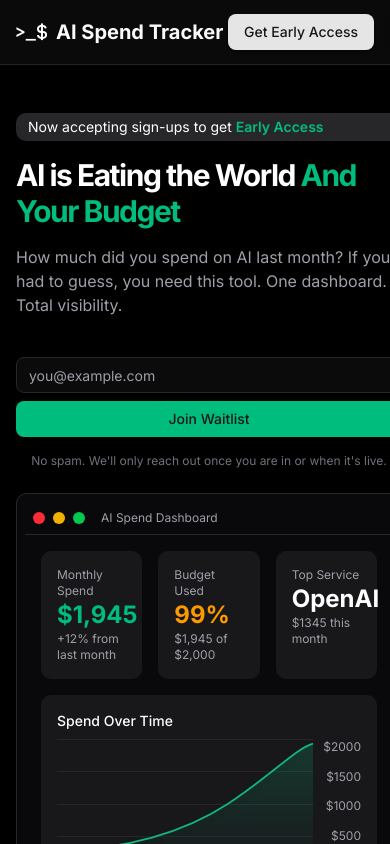
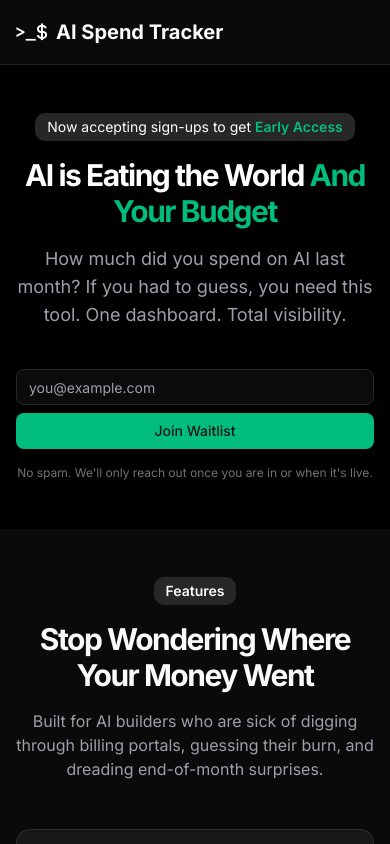
Before and after one commit to PPPartners/aispendtracker.com, a Next.js app: page / in a window 390 px wide. Shown: the top 844 px of the page. Built offline with nearby package versions, Linux system fonts and the light colour scheme.

Commit message:
New mobile layout

```diff
--- a/src/app/page.tsx
+++ b/src/app/page.tsx
@@ -13,7 +13,7 @@ export default function Home() {
   return (
     <div className="flex min-h-screen flex-col">
       <header className="px-4 sticky top-0 z-50 w-full border-b bg-background/95 backdrop-blur supports-[backdrop-filter]:bg-background/60">
-        <div className="container mx-auto flex h-16 items-center justify-between">
+        <div className="container mx-auto flex h-16 items-center justify-between max-w-screen-lg">
           <div className="flex items-center gap-2">
             <Image
               src="/aispendtracker-logo-white-tb.png"
@@ -50,14 +50,15 @@ export default function Home() {
               FAQ
             </Link>*/}
           </nav>
-          <div className="flex items-center gap-4">
+          {/* Hide button container on mobile, show on md+ */}
+          <div className="hidden md:flex items-center gap-4">
             <Link href="#signup">
               <Button>Get Early Access</Button>
             </Link>
           </div>
         </div>
       </header>
-      <main className="flex-1">
+      <main className="flex-1 w-full max-w-screen-xl mx-auto">
         <HeroSection />
         <FeaturesSection />
         <HowItWorksSection />
@@ -66,7 +67,7 @@ export default function Home() {
         <SignUpSection />
       </main>
       <footer className="w-full border-t bg-zinc-100 py-6 dark:bg-zinc-900">
-        <div className="container flex flex-col items-center justify-between gap-4 md:flex-row">
+        <div className="container flex flex-col items-center justify-between gap-4 md:flex-row max-w-screen-xl mx-auto">
           <div className="flex items-center gap-2 pl-4">
             <Image
               src="/aispendtracker-logo-white-tb.png"
--- a/src/components/website/hero-section.tsx
+++ b/src/components/website/hero-section.tsx
@@ -4,29 +4,30 @@ import WaitlistForm from "./waitlist-form"; // Import the reusable form
 
 export default function HeroSection() {
   return (
-    <section className="w-full py-12 md:py-24 lg:py-32 bg-black text-white">
+    <section className="w-full py-12 md:py-24 lg:py-32 md:pb-16 lg:pb-20 bg-black text-white">
       <div className="container mx-auto px-4 md:px-6">
         <div className="grid gap-6 lg:grid-cols-[1fr_400px] lg:gap-12 xl:grid-cols-[1fr_600px]">
-          <div className="flex flex-col justify-center space-y-4">
-            <div className="inline-block rounded-lg bg-zinc-800 px-3 py-1 text-sm">
+          <div className="flex flex-col justify-center space-y-4 ">
+            <div className="inline-block rounded-lg bg-zinc-800 px-3 py-1 text-sm mx-auto lg:mx-0">
               Now accepting sign-ups to get{" "}
               <span className="font-semibold text-emerald-500">
                 Early Access
               </span>{" "}
             </div>
-            <h1 className="text-3xl font-bold tracking-tighter sm:text-5xl xl:text-6xl/none">
+            <h1 className="text-3xl font-bold tracking-tighter sm:text-5xl xl:text-6xl/none text-center lg:text-left">
               AI is Eating the World{" "}
               <span className="text-emerald-500">And Your Budget</span>
             </h1>
-            <p className="max-w-[600px] text-zinc-400 md:text-xl">
+            <p className="max-w-[600px] text-zinc-400 text-lg text-center lg:text-left mx-auto">
               How much did you spend on AI last month? If you had to guess, you
               need this tool. One dashboard. Total visibility.
             </p>
             <div className="mt-6">
-              <WaitlistForm className="max-w-lg" />
+              <WaitlistForm className="max-w-lg mx-auto" />
             </div>
           </div>
-          <div className="flex items-center justify-center">
+          {/* Hide this column on mobile/tablet, show on lg+ */}
+          <div className="hidden lg:flex items-center justify-center">
             <div className="relative w-full max-w-[600px] overflow-hidden rounded-lg border border-zinc-800 bg-zinc-950 p-2 shadow-xl">
               <div className="flex items-center gap-2 border-b border-zinc-800 p-2">
                 <div className="h-3 w-3 rounded-full bg-red-500" />
--- a/src/components/website/waitlist-form.tsx
+++ b/src/components/website/waitlist-form.tsx
@@ -62,7 +62,7 @@ export default function WaitlistForm({ className }: WaitlistFormProps) {
     <div className={`w-full max-w-md space-y-4 ${className}`}>
       {!isSuccess ? (
         <form onSubmit={handleSubmit} className="w-full space-y-4">
-          <div className="flex flex-col sm:flex-row items-center gap-2">
+          <div className="flex flex-col sm:flex-row gap-2">
             <label htmlFor="email-waitlist" className="sr-only">
               Email
             </label>
```
Also changed, not shown: src/components/website/how-it-works-section.tsx (+88 -84 lines).
